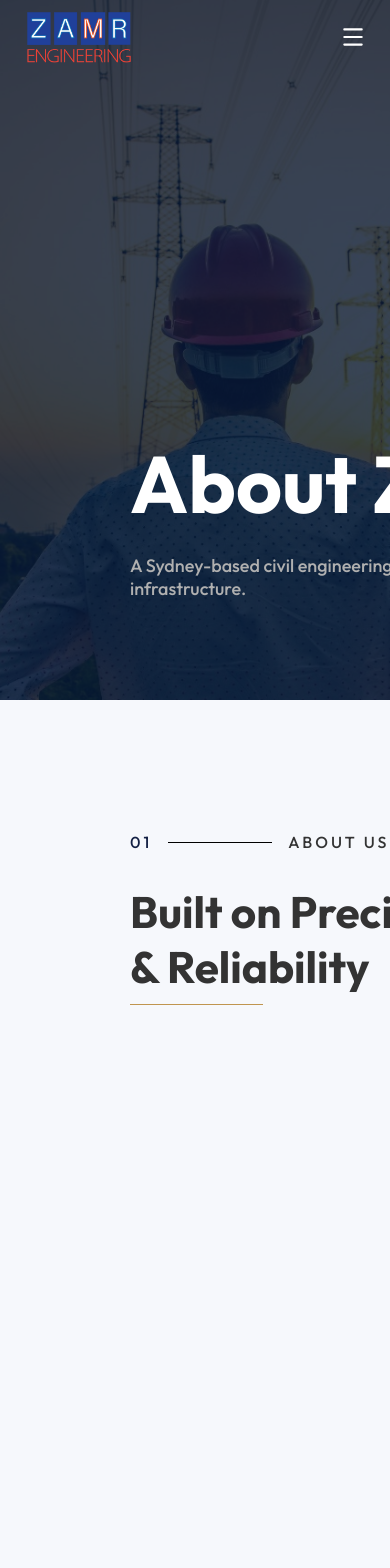
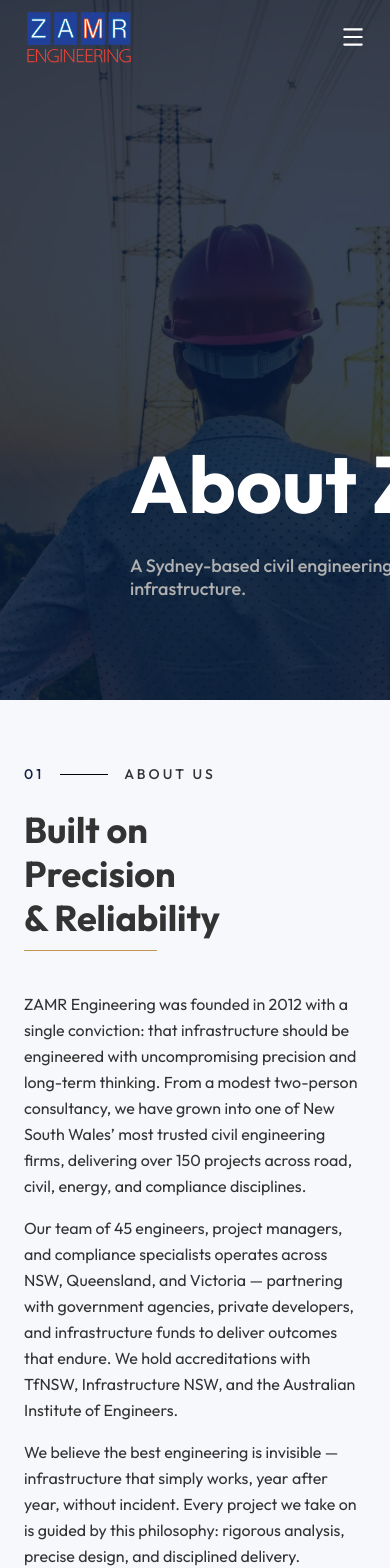
Before and after one commit to clickmaster4285/zamr-engineering-, a Next.js app: page /about in a window 390 px wide. Shown: the top 1568 px of the page. Built offline with nearby package versions, Linux system fonts and the light colour scheme.

Commit message:
maked responsive

```diff
--- a/components/About/About.tsx
+++ b/components/About/About.tsx
@@ -25,26 +25,27 @@ const pillars: Pillar[] = [
 
 export default function About() {
   return (
-    <section className="w-full bg-[var(--bg-light)] p-[130px]">
+    <section className="w-full bg-[var(--bg-light)] px-6 py-16 lg:p-[130px]">
       {/* Frame 1321318991 — inner row */}
-      <div className="mx-auto flex max-w-[1476px] flex-row items-start gap-[135px]">
+      <div className="mx-auto flex max-w-[1476px] flex-col items-start gap-10 lg:flex-row lg:gap-[135px]">
         {/* Frame 120 — left column */}
-        <div className="flex w-[352px] flex-col items-start gap-[30px]">
+        <div className="flex w-full flex-col items-start gap-6 lg:w-[352px] lg:gap-[30px]">
           {/* Frame 118 — section label */}
           <div className="flex flex-row items-center gap-4">
-            <span className="text-base font-medium tracking-[3px] text-[var(--color-primary)]">
+            <span className="text-sm font-medium tracking-[3px] text-[var(--color-primary)] lg:text-base">
               01
             </span>
-            <span className="h-px w-[104px] bg-black" />
-            <span className="text-base font-medium tracking-[3px] uppercase text-[#333333]">
+            <span className="h-px w-12 bg-black sm:w-[104px]" />
+            <span className="text-sm font-medium tracking-[3px] uppercase text-[#333333] lg:text-base">
               ABOUT US
             </span>
           </div>
 
           {/* Frame 119 — heading */}
           <div className="flex w-full flex-col items-start gap-[10px]">
-            <h2 className="w-[352px] text-[44px] font-bold leading-[55px] text-[#333333]">
+            <h2 className="w-full text-[36px] font-bold leading-[44px] text-[#333333] sm:text-[40px] sm:leading-[50px] lg:w-[352px] lg:text-[44px] lg:leading-[55px]">
               Built on
+              <br />
               Precision
               <br />
               &amp; Reliability
@@ -54,10 +55,10 @@ export default function About() {
         </div>
 
         {/* Frame 1321318990 — right column */}
-        <div className="flex w-[989px] flex-col gap-[30px]">
+        <div className="flex w-full flex-col gap-6 lg:w-[989px] lg:gap-[30px]">
           {/* Frame 1321318989 — 3 paragraphs */}
-          <div className="flex w-full flex-col gap-5">
-            <p className="w-full text-[20px] leading-[25px] text-[#333333]">
+          <div className="flex w-full flex-col gap-4 lg:gap-5">
+            <p className="w-full text-base leading-relaxed text-[#333333] lg:text-[20px] lg:leading-[25px]">
               ZAMR Engineering was founded in 2012 with a single conviction: that
               infrastructure should be engineered with uncompromising precision and
               long-term thinking. From a modest two-person consultancy, we have
@@ -65,7 +66,7 @@ export default function About() {
               firms, delivering over 150 projects across road, civil, energy, and
               compliance disciplines.
             </p>
-            <p className="w-full text-[20px] leading-[25px] text-[#333333]">
+            <p className="w-full text-base leading-relaxed text-[#333333] lg:text-[20px] lg:leading-[25px]">
               Our team of 45 engineers, project managers, and compliance
               specialists operates across NSW, Queensland, and Victoria —
               partnering with government agencies, private developers, and
@@ -73,7 +74,7 @@ export default function About() {
               accreditations with TfNSW, Infrastructure NSW, and the Australian
               Institute of Engineers.
             </p>
-            <p className="w-full text-[20px] leading-[25px] text-[#333333]">
+            <p className="w-full text-base leading-relaxed text-[#333333] lg:text-[20px] lg:leading-[25px]">
               We believe the best engineering is invisible — infrastructure that
               simply works, year after year, without incident. Every project we
               take on is guided by this philosophy: rigorous analysis, precise
@@ -85,16 +86,16 @@ export default function About() {
           <div className="h-px w-full border-t border-[#333333]" />
 
           {/* Frame 1321318988 — 3 pillars */}
-          <div className="flex w-full flex-row items-center gap-[30px]">
+          <div className="flex w-full flex-col gap-6 sm:flex-row sm:items-center sm:gap-[30px]">
             {pillars.map((pillar) => (
               <div
                 key={pillar.title}
                 className="flex flex-1 flex-col gap-[2px]"
               >
-                <h3 className="text-[32px] font-normal leading-[40px] text-[var(--color-primary)]">
+                <h3 className="text-2xl font-normal leading-[30px] text-[var(--color-primary)] sm:text-[28px] sm:leading-[36px] lg:text-[32px] lg:leading-[40px]">
                   {pillar.title}
                 </h3>
-                <p className="text-[16px] font-light leading-[20px] text-[#333333]">
+                <p className="text-sm font-light leading-5 text-[#333333] sm:text-base lg:text-[16px] lg:leading-[20px]">
                   {pillar.description}
                 </p>
               </div>
```
